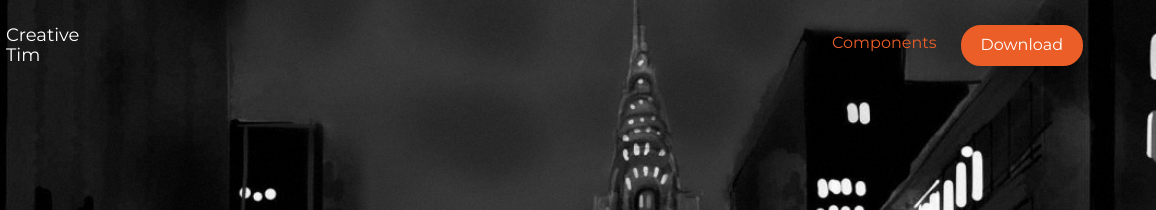
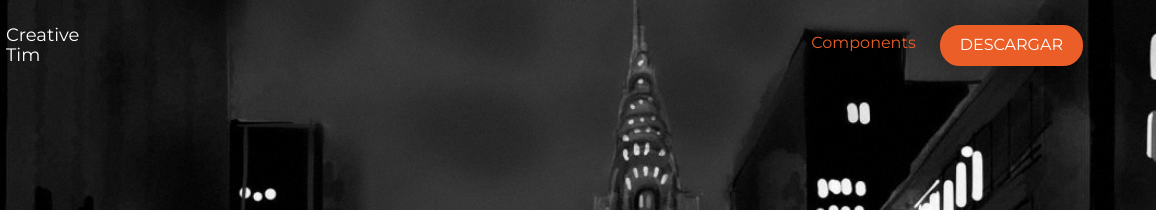
Before and after one commit to LuisChahuaArqLE/LuisEliasChahuaJanampa, a plain HTML site: page index.html in a window 1280 px wide. Shown: the top 210 px of the page, 124-1280 px from the left. Drawn offline with Linux system fonts and the light colour scheme.

Commit message:
Configuración  de Descargar
Descargar

```diff
--- a/index.html
+++ b/index.html
@@ -53,7 +53,7 @@
             <a href="tutorial.html" class="btn btn-danger btn-simple">Tutorial</a>
           </li> -->
           <li>
-            <a href="http://www.creative-tim.com/product/paper-kit" target="_blank" class="btn btn-danger btn-fill">Download</a>
+            <a href="http://www.creative-tim.com/product/paper-kit" target="_blank" class="btn btn-danger btn-fill">DESCARGAR</a>
           </li>
        </ul>
     </div><!-- /.navbar-collapse -->
```
